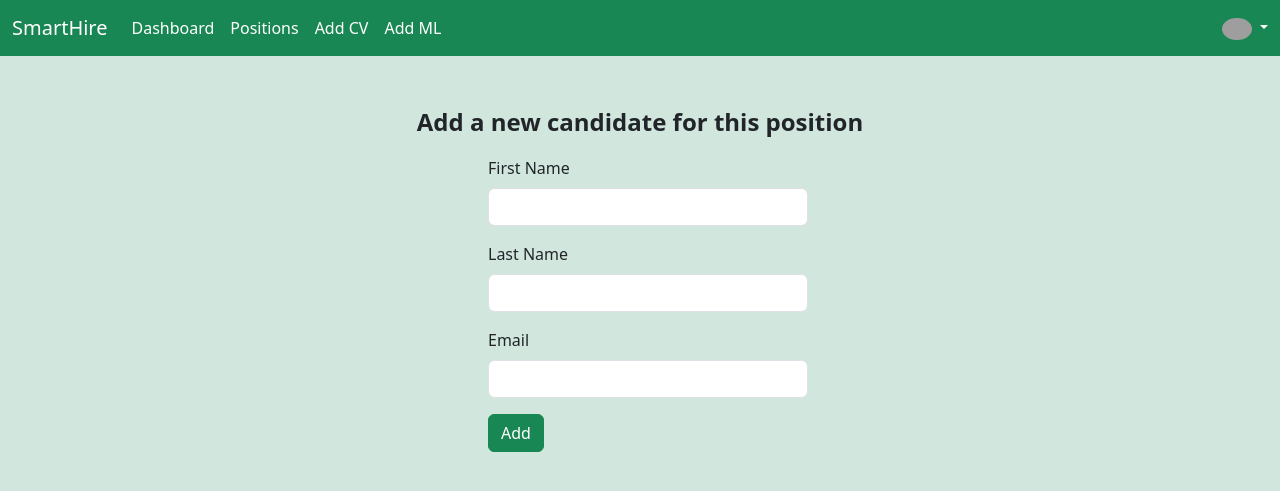
After one commit to ralitsadineva/smart-hire, a Flask app: page /positions/1/add_candidate in a window 1280 px wide. The commit adds this page. Shown: the top 491 px of the page. Run offline with Flask 3, Linux system fonts and the light colour scheme; the visitor is signed in with stand-in values (Sample User, id 1); parts of the project's set-up code (start-up, migrations or seed data) failed here and were passed over; grey boxes are pictures that could not be loaded.

Commit message:
added the option to add a new candidate

```diff
--- a/app.py
+++ b/app.py
@@ -1,5 +1,5 @@
 from flask import Flask, render_template, request, redirect, session
-from database import create_tables, UniqueViolationError, DatabaseError, insert_user, insert_google_user, get_user, get_user_by_email, update_password,update_avatar, get_positions, insert_position, get_position, update_position, get_candidates, get_all_candidates
+from database import create_tables, UniqueViolationError, DatabaseError, insert_user, insert_google_user, get_user, get_user_by_email, update_password,update_avatar, get_positions, insert_position, get_position, update_position, get_candidates, get_all_candidates, insert_candidate
 from validation import is_valid_username, is_valid_password
 import bcrypt
 import logging
@@ -170,6 +170,20 @@ def positions():
     positions = get_positions(session['user_id'])
     return render_template('positions.html', positions=positions, avatar=session['avatar'])
 
+@app.route('/positions/add', methods=['GET', 'POST'])
+def add_position():
+    if 'username' not in session:
+        return redirect('/')
+    if request.method == 'POST':
+        try:
+            insert_position(session['user_id'], request.form['title'], request.form['description'])
+            return redirect('/positions')
+        except DatabaseError as error:
+            logger.error(f"{type(error)}\n{error}")
+            return render_template('add_position.html', error=True, avatar=session['avatar'])
+    else:
+        return render_template('add_position.html', avatar=session['avatar'])
+
 @app.route('/positions/<string:position_id>')
 def position(position_id):
     if 'username' not in session:
@@ -193,19 +207,19 @@ def edit_position(position_id):
         position = get_position(position_id)
         return render_template('edit_position.html', position=position, avatar=session['avatar'])
 
-@app.route('/positions/add', methods=['GET', 'POST'])
-def add_position():
+@app.route('/positions/<string:position_id>/add_candidate', methods=['GET', 'POST'])
+def add_candidate(position_id):
     if 'username' not in session:
         return redirect('/')
     if request.method == 'POST':
         try:
-            insert_position(session['user_id'], request.form['title'], request.form['description'])
-            return redirect('/positions')
+            insert_candidate(position_id, request.form['first_name'], request.form['last_name'], request.form['email'])
+            return redirect(f'/positions/{position_id}')
         except DatabaseError as error:
             logger.error(f"{type(error)}\n{error}")
-            return render_template('add_position.html', error=True, avatar=session['avatar'])
+            return render_template('add_candidate.html', error=True, position_id=position_id, avatar=session['avatar'])
     else:
-        return render_template('add_position.html', avatar=session['avatar'])
+        return render_template('add_candidate.html', position_id=position_id, avatar=session['avatar'])
 
 @app.route('/add_cv', methods=['GET', 'POST'])
 def add_cv():
--- /dev/null
+++ b/templates/add_candidate.html
@@ -0,0 +1,32 @@
+{% extends "base_logged_in.html" %}
+
+{% set title = 'Add a candidate' %}
+{% set active_class = 'positions' %}
+
+{% block main %}
+<p class="text-center mt-5 fs-4 fw-semibold">Add a new candidate for this position</p>
+<div class="d-flex justify-content-center">
+    {% if error %}
+        <div class="alert alert-danger" role="alert">
+            Something went wrong. Please try again.
+        </div>
+    {% endif %}
+</div>
+<div class="d-flex justify-content-center">
+    <form class="ms-3 col-sm-3" method="POST">
+        <div class="mb-3">
+            <label for="inputFirstName" class="form-label">First Name</label>
+            <input type="text" class="form-control" id="inputFirstName" name="first_name" required>
+        </div>
+        <div class="mb-3">
+            <label for="inputLastName" class="form-label">Last Name</label>
+            <input type="text" class="form-control" id="inputLastName" name="last_name" required>
+        </div>
+        <div class="mb-3">
+            <label for="inputEmail" class="form-label">Email</label>
+            <input type="email" class="form-control" id="inputEmail" name="email" required>
+        </div>
+        <button type="submit" class="btn btn-success">Add</button>
+    </form>
+</div>
+{% endblock %}
--- a/templates/add_position.html
+++ b/templates/add_position.html
@@ -1,4 +1,4 @@
-{% extends "base_logged_in.html"  %}
+{% extends "base_logged_in.html" %}
 
 {% set title = 'Add a position' %}
 {% set active_class = 'positions' %}
```
Also changed, not shown: database.py (+4 -4 lines), templates/position.html (+8 -1 lines).
